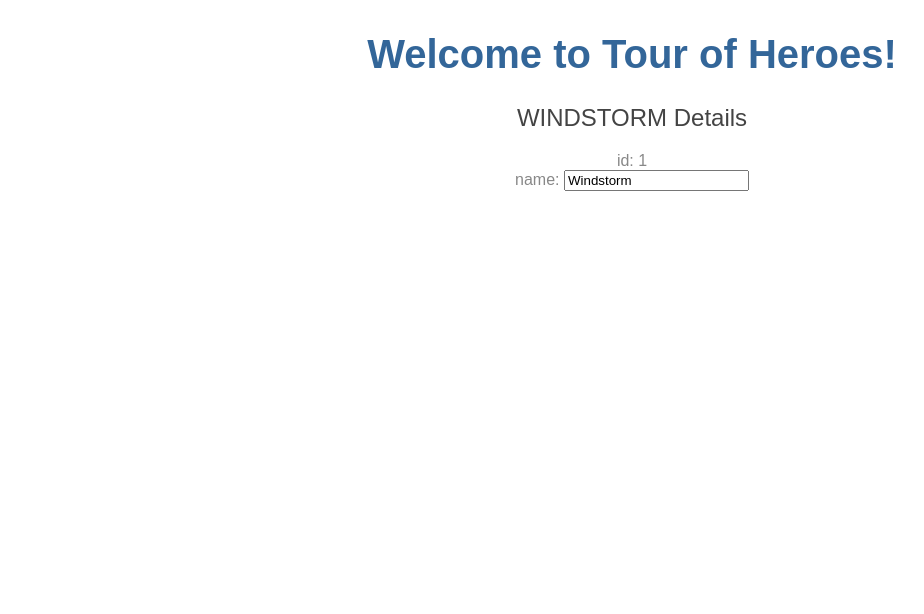
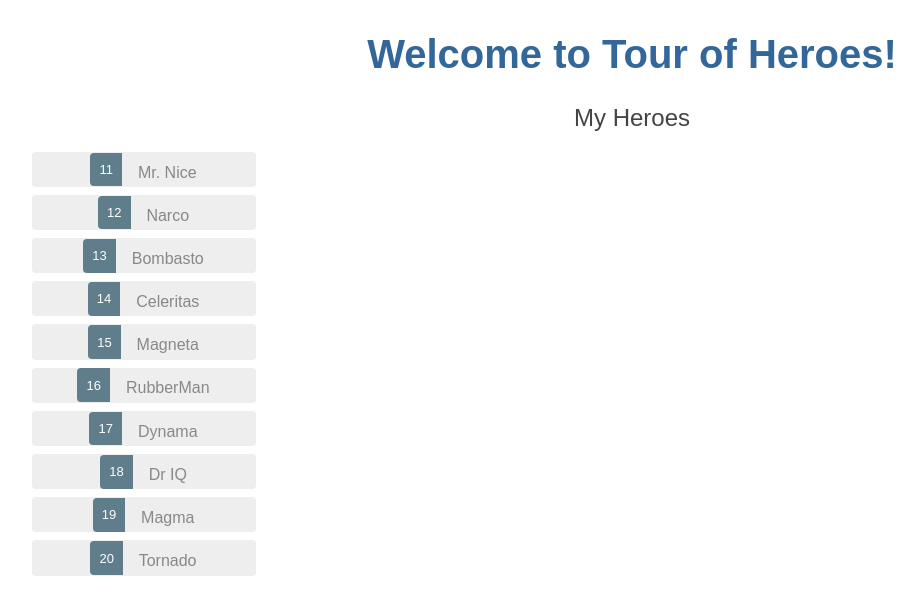
Before and after one commit to s-ritik16n/Learning-Projects, an Angular app in the folder P02 - Angular official/angular-tour-of-heroes/: page / in a window 1280 px wide. Shown: the top 614 px of the page, without its empty margins (8-932 px from the left). Built offline with nearby package versions, Linux system fonts and the light colour scheme.

Commit message:
P02 - import heroes, style them, display them, add click listener

```diff
--- a/P02 - Angular official/angular-tour-of-heroes/src/app/heroes/heroes.component.css
+++ b/P02 - Angular official/angular-tour-of-heroes/src/app/heroes/heroes.component.css
@@ -0,0 +1,48 @@
+/* HeroesComponent's private CSS styles */
+.selected {
+  background-color: #CFD8DC !important;
+  color: white;
+}
+.heroes {
+  margin: 0 0 2em 0;
+  list-style-type: none;
+  padding: 0;
+  width: 15em;
+}
+.heroes li {
+  cursor: pointer;
+  position: relative;
+  left: 0;
+  background-color: #EEE;
+  margin: .5em;
+  padding: .3em 0;
+  height: 1.6em;
+  border-radius: 4px;
+}
+.heroes li.selected:hover {
+  background-color: #BBD8DC !important;
+  color: white;
+}
+.heroes li:hover {
+  color: #607D8B;
+  background-color: #DDD;
+  left: .1em;
+}
+.heroes .text {
+  position: relative;
+  top: -3px;
+}
+.heroes .badge {
+  display: inline-block;
+  font-size: small;
+  color: white;
+  padding: 0.8em 0.7em 0 0.7em;
+  background-color: #607D8B;
+  line-height: 1em;
+  position: relative;
+  left: -1px;
+  top: -4px;
+  height: 1.8em;
+  margin-right: .8em;
+  border-radius: 4px 0 0 4px;
+}
--- a/P02 - Angular official/angular-tour-of-heroes/src/app/heroes/heroes.component.html
+++ b/P02 - Angular official/angular-tour-of-heroes/src/app/heroes/heroes.component.html
@@ -1,7 +1,17 @@
-<h2>{{ hero.name | uppercase }} Details</h2>
-<div><span>id: </span>{{hero.id}}</div>
-<div>
+<h2>My Heroes</h2>
+<ul class="heroes">
+  <li *ngFor='let hero of heroes' (click)="onSelect(hero)" [class.selected]="hero === selectedHero">
+    <span class="badge">{{hero.id}}</span> {{hero.name}}
+  </li>
+</ul>
+
+<div *ngIf="selectedHero">
+  <h2>{{ selectedHero.name | uppercase }} Details</h2>
+  <div><span>id: </span>{{selectedHero.id}}</div>
+  <div>
     <label>name:
-      <input [(ngModel)]="hero.name" placeholder="name">
+      <input [(ngModel)]="selectedHero.name" placeholder="name">
     </label>
+  </div>
+
 </div>
--- a/P02 - Angular official/angular-tour-of-heroes/src/app/heroes/heroes.component.ts
+++ b/P02 - Angular official/angular-tour-of-heroes/src/app/heroes/heroes.component.ts
@@ -1,5 +1,6 @@
 import { Component, OnInit } from '@angular/core';
 import { Hero } from '../hero';
+import { HEROES } from '../mock-heroes';
 
 @Component({
   selector: 'app-heroes',
@@ -14,6 +15,14 @@
     name: 'Windstorm'
   }
 
+  heroes = HEROES;
+
+  selectedHero: Hero;
+
+  onSelect(hero: Hero):void {
+    this.selectedHero = hero;
+  }
+
   constructor() { }
 
   ngOnInit() {
```
